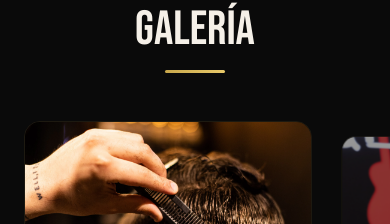
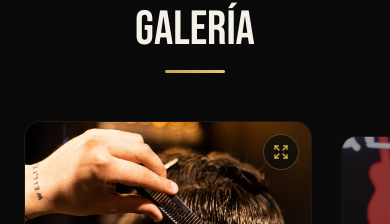
Before and after one commit to salvador-castro/clapton-barberia, a React (Vite) app: page / in a window 390 px wide. Shown: the part 2347-2571 px from the top of the page. Built offline with nearby package versions, Linux system fonts and the light colour scheme.

Commit message:
fixing css expand mobile

```diff
--- a/src/components/Gallery.tsx
+++ b/src/components/Gallery.tsx
@@ -87,7 +87,7 @@ export default function Gallery() {
               <button
                 onClick={() => setLightboxIndex(i)}
                 aria-label="Ampliar imagen"
-                className="absolute top-3 right-3 w-9 h-9 rounded-full bg-dark/70 border border-gold/30 flex items-center justify-center text-gold opacity-0 group-hover:opacity-100 transition-opacity duration-300 hover:bg-gold hover:text-dark"
+                className="absolute top-3 right-3 w-9 h-9 rounded-full bg-dark/70 border border-gold/30 flex items-center justify-center text-gold opacity-100 md:opacity-0 md:group-hover:opacity-100 transition-opacity duration-300 hover:bg-gold hover:text-dark"
               >
                 <Expand className="w-4 h-4" />
               </button>
```
